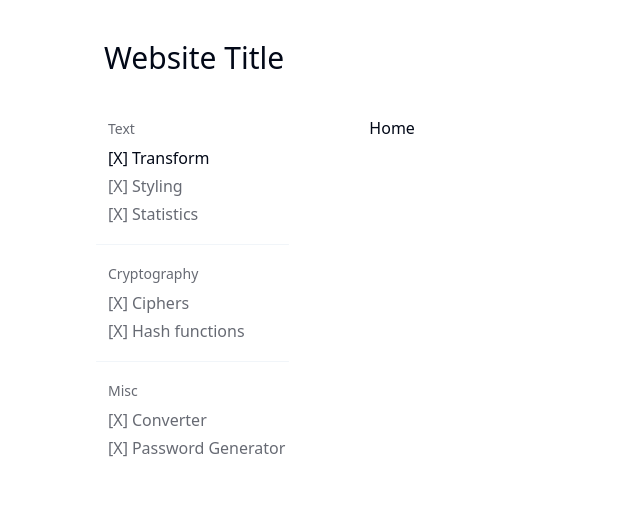
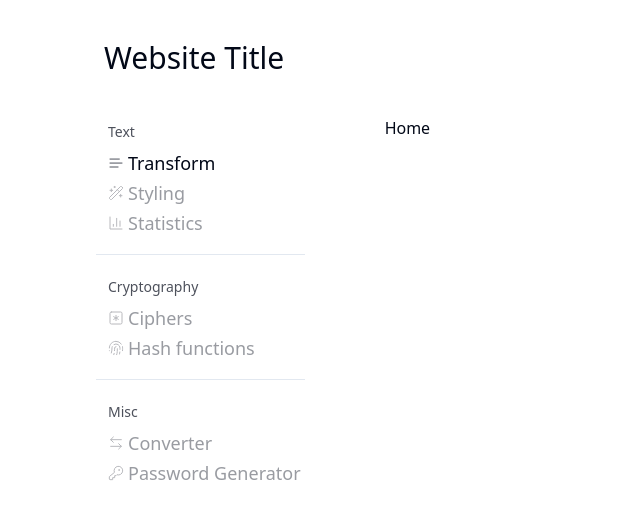
Before and after one commit to mateusfg7/text-tools, a Next.js app: page / in a window 1280 px wide. Shown: the top 518 px of the page, without its empty margins (0-640 px from the left). Built offline with nearby package versions, Linux system fonts and the light colour scheme.

Commit message:
feat(ui): improve navbar items - Add icons - Transform into `Link` - Add disabled variant

```diff
--- a/src/app/_components/navbar.tsx
+++ b/src/app/_components/navbar.tsx
@@ -1,16 +1,30 @@
 "use client";
 
+import { ReactNode } from "react";
+import { usePathname } from "next/navigation";
 import Link from "next/link";
-import { usePathname } from "next/navigation";
-import { ReactNode } from "react";
+import {
+  ArrowLeftRight,
+  AsteriskSquare,
+  BarChart3,
+  Fingerprint,
+  KeyRound,
+  LucideIcon,
+  Text,
+  Wand2,
+} from "lucide-react";
+
+import { Separator } from "~/shared/components/separator";
 
 const NavbarItem = ({
   title,
   path,
+  Icon,
   disabled = false,
 }: {
   title: string;
   path: string;
+  Icon: LucideIcon;
   disabled?: boolean;
 }) => {
   const pathname = usePathname();
@@ -23,7 +37,7 @@ const NavbarItem = ({
     return (
       <button
         onClick={alertMessage}
-        className="flex w-full items-stretch gap-1 group hover:cursor-pointer opacity-60"
+        className="flex w-full items-stretch gap-1 group hover:cursor-pointer opacity-40"
       >
         <span
           data-selected={selected}
@@ -33,7 +47,7 @@ const NavbarItem = ({
           data-selected={selected}
           className="inline-flex data-[selected='true']:bg-slate-600/5 items-center gap-1 group-hover:bg-slate-600/10 px-1 py-1.5 leading-none rounded-lg flex-1"
         >
-          <span>[X]</span>
+          <Icon size="1em" className="text-base opacity-70" strokeWidth={1.5} />
           <span>{title}</span>
         </span>
       </button>
@@ -53,8 +67,13 @@ const NavbarItem = ({
         data-selected={selected}
         className="inline-flex data-[selected='true']:bg-slate-600/5 items-center gap-1 group-hover:bg-slate-600/10 px-1 py-1.5 leading-none rounded-lg flex-1"
       >
-        <span>[X]</span>
-        <span>{title}</span>
+        <Icon size="1em" className="text-base opacity-70" strokeWidth={1.5} />
+        <span
+          data-selected={selected}
+          className="data-[selected='true']:font-bold"
+        >
+          {title}
+        </span>
       </span>
     </Link>
   );
@@ -68,34 +87,62 @@ const Section = ({
   children: ReactNode;
 }) => (
   <div className="space-y-1">
-    <span className="px-3 text-sm opacity-60">{title}</span>
+    <span className="px-3 text-sm opacity-70">{title}</span>
     <div>{children}</div>
   </div>
 );
 
-const Divider = () => <div className="bg-slate-100 w-full rounded-full h-px" />;
-
 export function Navbar() {
   return (
-    <div className="space-y-4">
+    <div className="space-y-4 text-lg">
       <Section title="Text">
-        <NavbarItem title="Transform" path="/text/transform" />
-        <NavbarItem disabled title="Styling" path="/text/styling" />
-        <NavbarItem disabled title="Statistics" path="/text/statistics" />
+        <NavbarItem Icon={Text} title="Transform" path="/text/transform" />
+        <NavbarItem
+          disabled
+          Icon={Wand2}
+          title="Styling"
+          path="/text/styling"
+        />
+        <NavbarItem
+          disabled
+          Icon={BarChart3}
+          title="Statistics"
+          path="/text/statistics"
+        />
       </Section>
 
-      <Divider />
+      <Separator />
 
       <Section title="Cryptography">
-        <NavbarItem disabled title="Ciphers" path="/cryptography/ciphers" />
-        <NavbarItem disabled title="Hash functions" path="/cryptography/hash" />
+        <NavbarItem
+          disabled
+          Icon={AsteriskSquare}
+          title="Ciphers"
+          path="/cryptography/ciphers"
+        />
+        <NavbarItem
+          disabled
+          Icon={Fingerprint}
+          title="Hash functions"
+          path="/cryptography/hash"
+        />
       </Section>
 
-      <Divider />
+      <Separator />
 
       <Section title="Misc">
-        <NavbarItem disabled title="Converter" path="/misc/converter" />
-        <NavbarItem disabled title="Password Generator" path="/misc/password" />
+        <NavbarItem
+          disabled
+          Icon={ArrowLeftRight}
+          title="Converter"
+          path="/misc/converter"
+        />
+        <NavbarItem
+          disabled
+          Icon={KeyRound}
+          title="Password Generator"
+          path="/misc/password"
+        />
       </Section>
     </div>
   );
```
